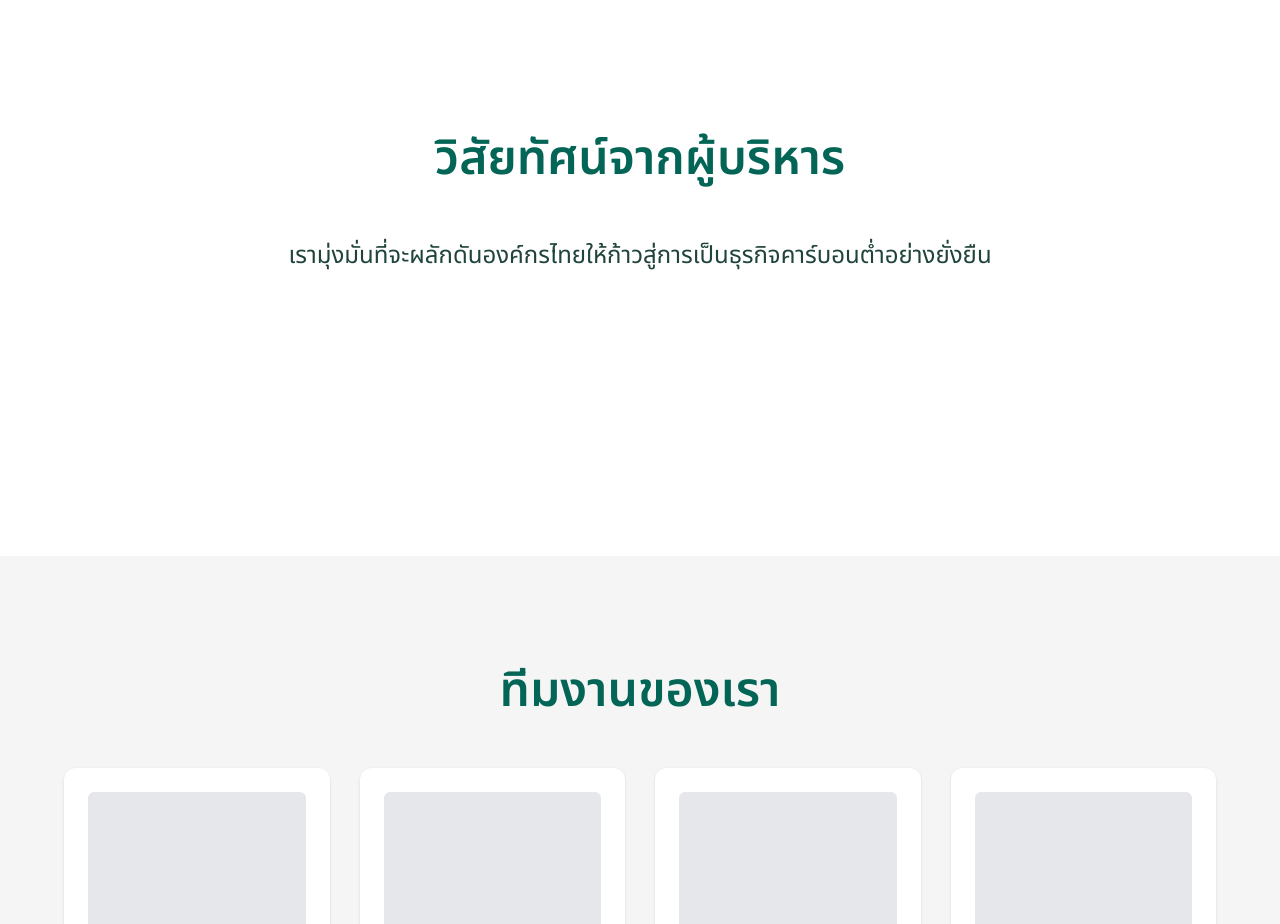
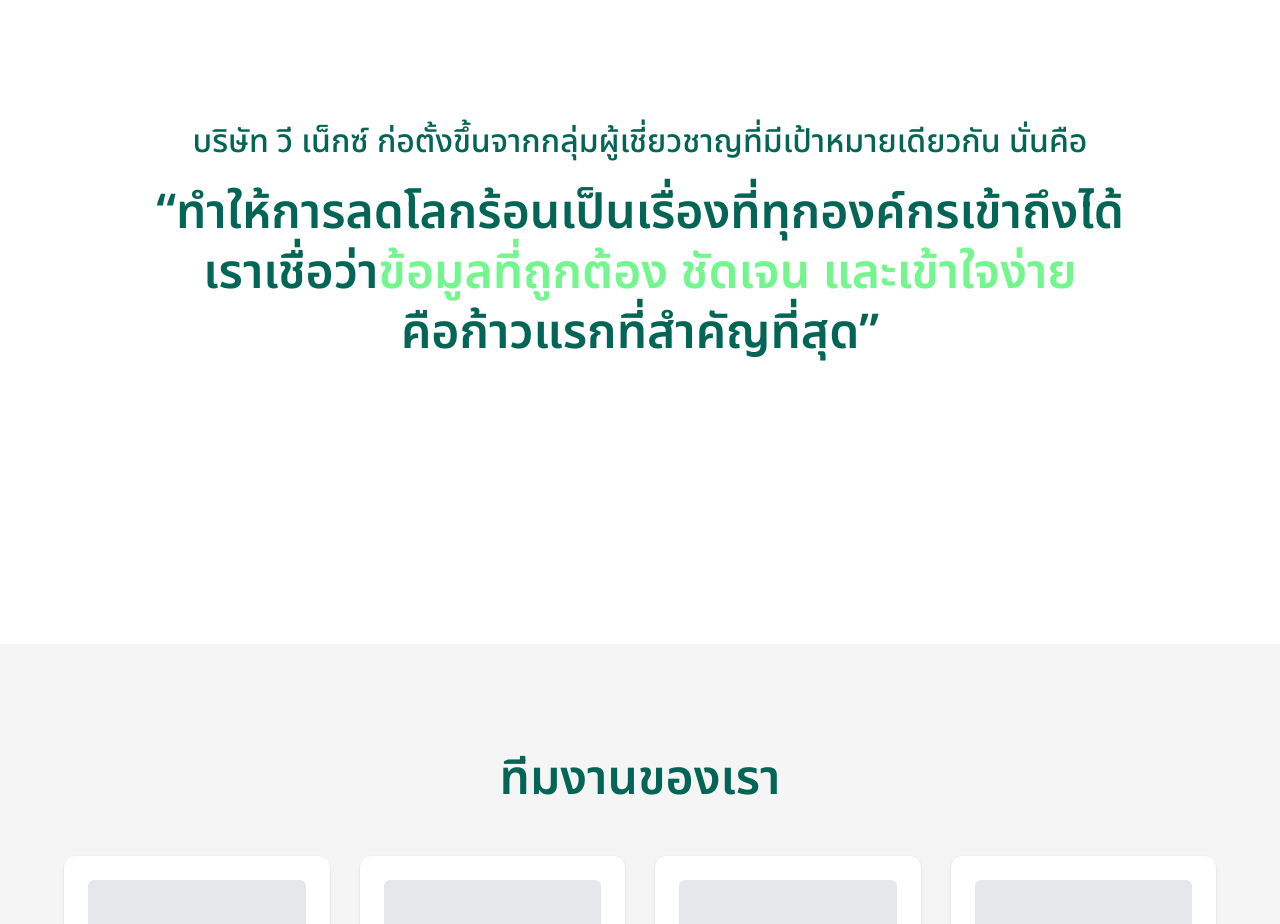
Before and after one commit to Muslin6409682843/we-next-website, a Next.js app in the folder frontend/: page /about in a window 1280 px wide. Shown: the part 2560-3484 px from the top of the page. Built offline with nearby package versions, Linux system fonts and the light colour scheme.

Commit message:
finish about section-3

```diff
--- a/frontend/app/components/sections/about/LeadershipVision.tsx
+++ b/frontend/app/components/sections/about/LeadershipVision.tsx
@@ -1,16 +1,26 @@
 export default function LeadershipVision() {
   return (
     <section className="py-[100px] flex justify-center bg-white">
-      <div className="max-w-[1200px] w-full px-6">
-        <h2 className="text-[48px] font-semibold text-[#036556] text-center mb-[40px]">
-          วิสัยทัศน์จากผู้บริหาร
+      <div className="max-w-[1200px] w-full px-6 flex flex-col items-center">
+        {/* 🔹 TITLE */}
+        <h2 className="text-[32px] font-medium text-[#036556] text-center leading-[36px] max-w-[976px]">
+          บริษัท วี เน็กซ์ ก่อตั้งขึ้นจากกลุ่มผู้เชี่ยวชาญที่มีเป้าหมายเดียวกัน
+          นั่นคือ
         </h2>
 
-        <div className="max-w-[900px] mx-auto text-center">
-          <p className="text-[24px] text-[#20443B] leading-[40px]">
-            เรามุ่งมั่นที่จะผลักดันองค์กรไทยให้ก้าวสู่การเป็นธุรกิจคาร์บอนต่ำอย่างยั่งยืน
-          </p>
-        </div>
+        {/* spacing */}
+        <div className="h-[24px]" />
+
+        {/* 🔹 MAIN QUOTE */}
+        <p className="text-[48px] font-semibold text-[#036556] text-center leading-[60px] max-w-[1213px]">
+          “ทำให้การลดโลกร้อนเป็นเรื่องที่ทุกองค์กรเข้าถึงได้ <br />
+          เราเชื่อว่า
+          <span className="text-[#73F68D]">
+            ข้อมูลที่ถูกต้อง ชัดเจน และเข้าใจง่าย
+          </span>
+          <br />
+          คือก้าวแรกที่สำคัญที่สุด”
+        </p>
       </div>
     </section>
   );
```
